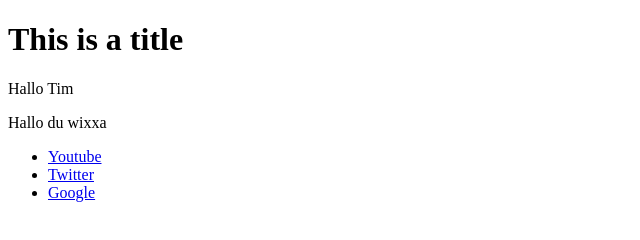
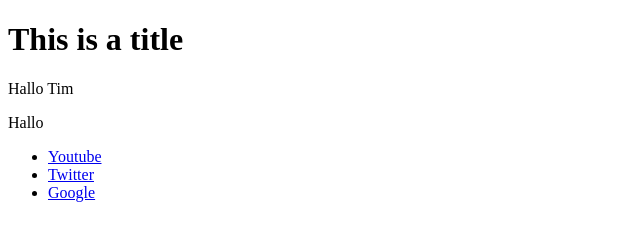
Before and after one commit to Sinmson/VueJs_Playground, a website: page index.html in a window 1280 px wide. Shown: the full height of the page, 0-640 px from the left. Drawn offline with nearby package versions, Linux system fonts and the light colour scheme.

Commit message:
Test
Test

```diff
--- a/index.html
+++ b/index.html
@@ -9,7 +9,7 @@
       <h1 v-bind:title="message" v-on:click="greet()">{{title}}</h1>
       <p v-if="showHello"> Hallo Niklas </p>
       <p v-else>Hallo Tim</p>
-      <p>Hallo    du wixxa</p>
+      <p>Hallo</p>
       <ul>
         <li v-for="link in links"><a v-bind:href="link.url" target="_blank" >{{link.title}}</a></li>
       </ul>
```
